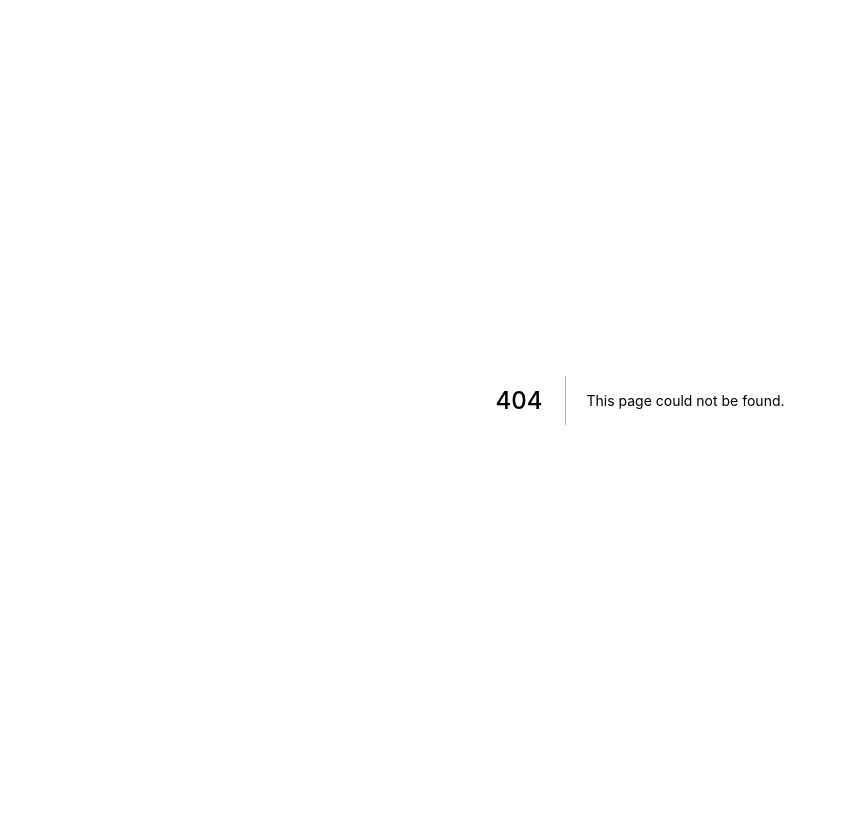
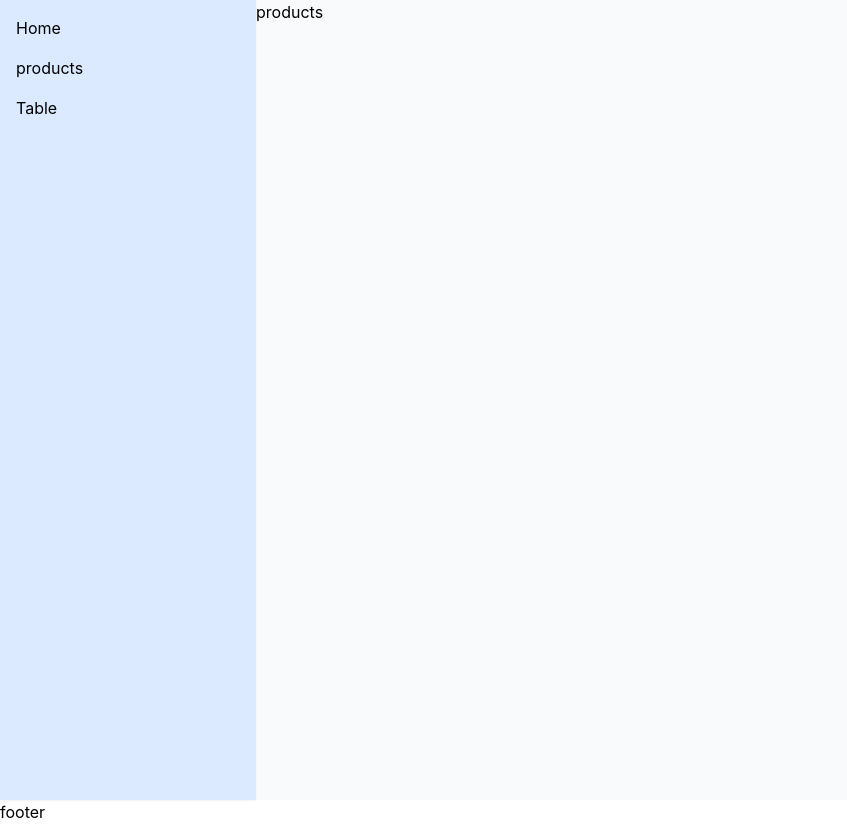
Before and after one commit to MohmaedAlaa/E-commerce-Vendor-Dashboard, a Next.js app: page /products in a window 1280 px wide. Before the commit this address had no page. Shown: the whole page, without its empty margins (0-847 px from the left). Before the commit the page ends 800 px from the top, so only its background shows below. Built offline with nearby package versions, Linux system fonts and the light colour scheme.

Commit message:
proj structure setup

```diff
--- /dev/null
+++ b/components/layout.js
@@ -0,0 +1,25 @@
+import Link from "next/link";
+
+export default function Layout({ children }) {
+  return (
+    <>
+      <div className="flex h-screen bg-gray-50 dark:bg-gray-900">
+        <aside className="z-30 bg-blue-100 flex-shrink-0 hidden shadow-sm w-64 overflow-y-auto bg-Primary dark:bg-gray-800 lg:block">
+          <div className="flex flex-col gap-4 p-4">
+            <Link href="/">
+              <a>Home</a>
+            </Link>
+            <Link href="/products">
+              <a>products</a>
+            </Link>
+            <Link href="/Table">
+              <a>Table</a>
+            </Link>
+          </div>
+        </aside>
+        <main>{children}</main>
+      </div>
+      <footer>footer</footer>
+    </>
+  );
+}
--- /dev/null
+++ b/pages/Table.js
@@ -0,0 +1,7 @@
+import React from "react";
+
+const Table = () => {
+  return <div>Table</div>;
+};
+
+export default Table;
--- a/pages/_app.js
+++ b/pages/_app.js
@@ -1,7 +1,12 @@
-import '../styles/globals.css'
+import Layout from "../components/layout";
+import "../styles/globals.css";
 
 function MyApp({ Component, pageProps }) {
-  return <Component {...pageProps} />
+  return (
+    <Layout>
+      <Component {...pageProps} />
+    </Layout>
+  );
 }
 
-export default MyApp
+export default MyApp;
--- a/pages/index.js
+++ b/pages/index.js
@@ -1,69 +1,18 @@
-import Head from 'next/head'
-import Image from 'next/image'
-import styles from '../styles/Home.module.css'
+import Head from "next/head";
+import Image from "next/image";
 
 export default function Home() {
   return (
-    <div className={styles.container}>
+    <div className="container">
       <Head>
         <title>Create Next App</title>
         <meta name="description" content="Generated by create next app" />
         <link rel="icon" href="/favicon.ico" />
       </Head>
 
-      <main className={styles.main}>
-        <h1 className={styles.title}>
-          Welcome to <a href="https://nextjs.org">Next.js!</a>
-        </h1>
-
-        <p className={styles.description}>
-          Get started by editing{' '}
-          <code className={styles.code}>pages/index.js</code>
-        </p>
-
-        <div className={styles.grid}>
-          <a href="https://nextjs.org/docs" className={styles.card}>
-            <h2>Documentation &rarr;</h2>
-            <p>Find in-depth information about Next.js features and API.</p>
-          </a>
-
-          <a href="https://nextjs.org/learn" className={styles.card}>
-            <h2>Learn &rarr;</h2>
-            <p>Learn about Next.js in an interactive course with quizzes!</p>
-          </a>
-
-          <a
-            href="https://github.com/vercel/next.js/tree/canary/examples"
-            className={styles.card}
-          >
-            <h2>Examples &rarr;</h2>
-            <p>Discover and deploy boilerplate example Next.js projects.</p>
-          </a>
-
-          <a
-            href="https://vercel.com/new?utm_source=create-next-app&utm_medium=default-template&utm_campaign=create-next-app"
-            className={styles.card}
-          >
-            <h2>Deploy &rarr;</h2>
-            <p>
-              Instantly deploy your Next.js site to a public URL with Vercel.
-            </p>
-          </a>
-        </div>
+      <main className="container">
+        <p className="text-4xl text-blue-600">heading</p>
       </main>
-
-      <footer className={styles.footer}>
-        <a
-          href="https://vercel.com?utm_source=create-next-app&utm_medium=default-template&utm_campaign=create-next-app"
-          target="_blank"
-          rel="noopener noreferrer"
-        >
-          Powered by{' '}
-          <span className={styles.logo}>
-            <Image src="/vercel.svg" alt="Vercel Logo" width={72} height={16} />
-          </span>
-        </a>
-      </footer>
     </div>
-  )
+  );
 }
--- /dev/null
+++ b/pages/products.js
@@ -0,0 +1,7 @@
+import React from "react";
+
+const products = () => {
+  return <div>products</div>;
+};
+
+export default products;
--- /dev/null
+++ b/postcss.config.js
@@ -0,0 +1,6 @@
+module.exports = {
+  plugins: {
+    tailwindcss: {},
+    autoprefixer: {},
+  },
+}
--- a/styles/globals.css
+++ b/styles/globals.css
@@ -1,3 +1,7 @@
+@tailwind base;
+@tailwind components;
+@tailwind utilities;
+
 html,
 body {
   padding: 0;
--- /dev/null
+++ b/tailwind.config.js
@@ -0,0 +1,15 @@
+module.exports = {
+  content: [
+    "./pages/**/*.{js,ts,jsx,tsx}",
+    "./components/**/*.{js,ts,jsx,tsx}",
+  ],
+  theme: {
+    extend: {},
+  },
+  plugins: [
+    require("@tailwindcss/typography"),
+    require("@tailwindcss/forms"),
+    require("@tailwindcss/line-clamp"),
+    require("@tailwindcss/aspect-ratio"),
+  ],
+};
```
Also changed, not shown: package.json (+10 -1 lines), 2 other files (tests, documents, lock files or other folders).
